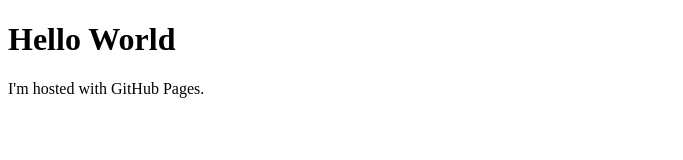
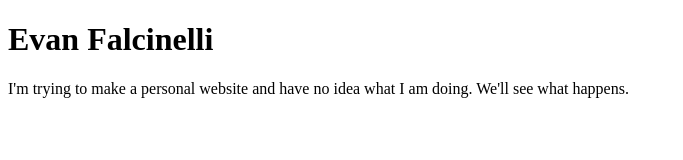
Before and after one commit to evanfalcinelli/evanfalcinelli.github.io, a plain HTML site: page index.html in a window 1280 px wide. Shown: the whole page, without its empty margins (0-683 px from the left). Drawn offline with Linux system fonts and the light colour scheme.

Commit message:
minor edit
messed with intro

```diff
--- a/index.html
+++ b/index.html
@@ -1,7 +1,7 @@
 <!DOCTYPE html>
 <html>
 <body>
-<h1>Hello World</h1>
-<p>I'm hosted with GitHub Pages.</p>
+<h1>Evan Falcinelli</h1>
+<p>I'm trying to make a personal website and have no idea what I am doing. We'll see what happens.</p>
 </body>
 </html>
```
